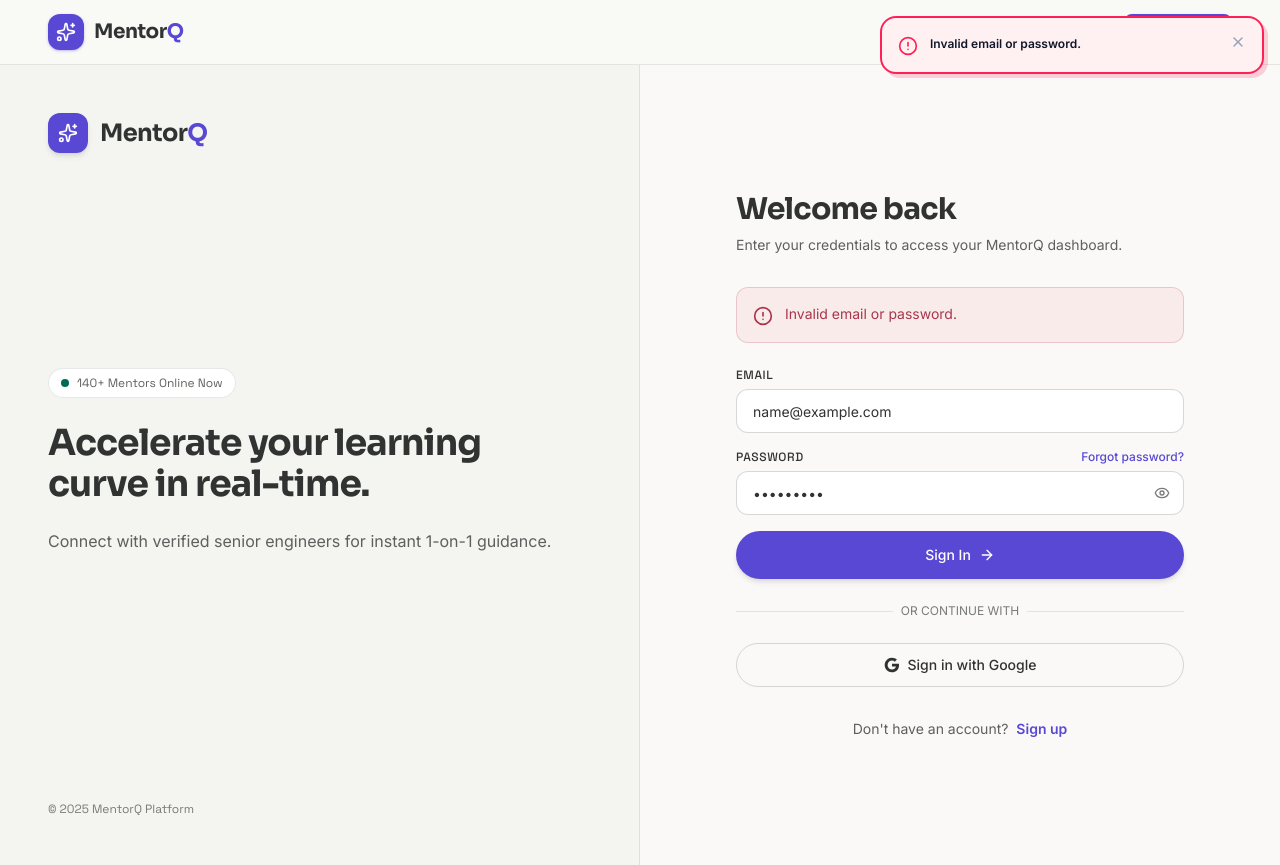
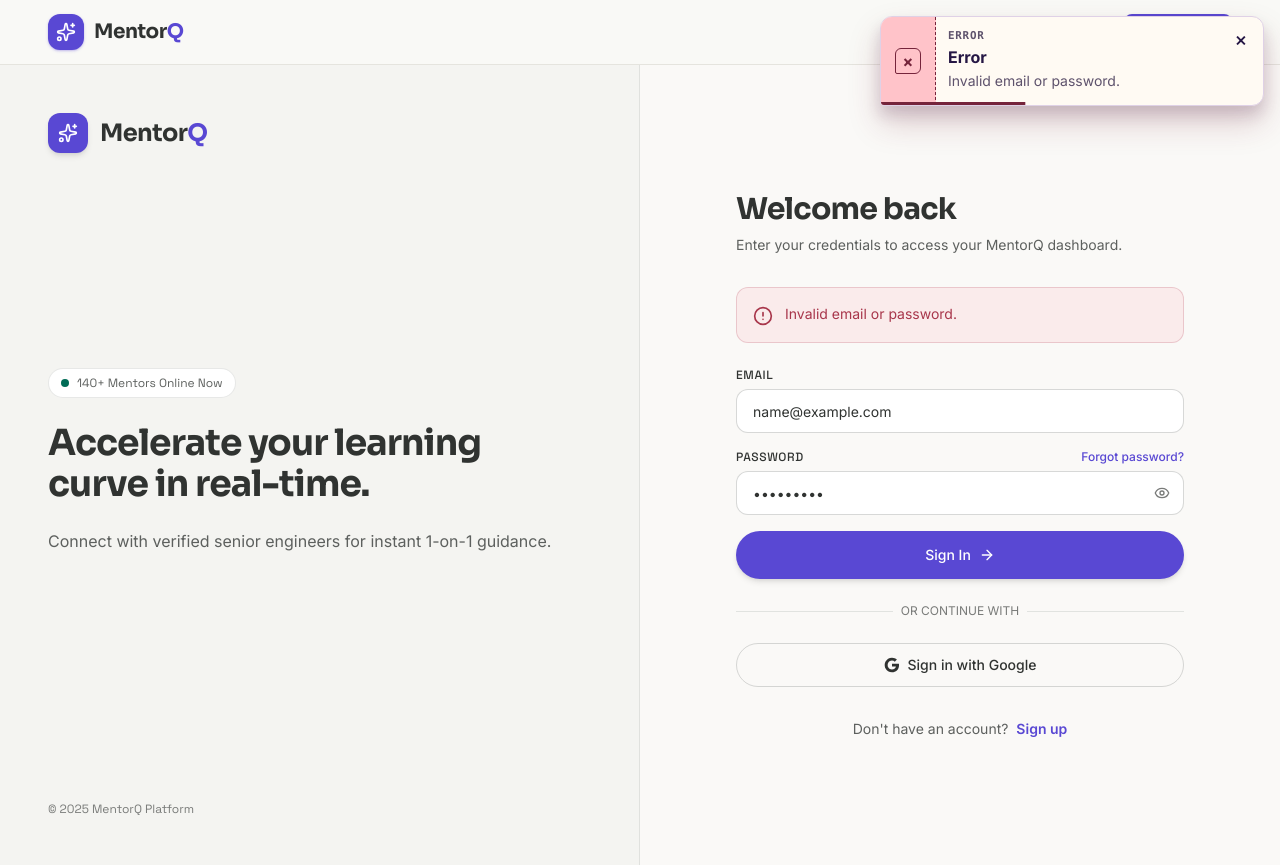
Before and after one commit to Althaf-vt/MentorQ, a React (Vite) app in the folder frontend/: page /login in a window 1280 px wide. Both pictures are taken after typing "name@example.com", "Sample123" into the empty fields and a click on the button "Sign In". Built offline with nearby package versions, Linux system fonts and the light colour scheme; no server answers.

Commit message:
feat(toast): integrate ticket toast with timer and motion lifecycle

```diff
--- a/frontend/src/components/layout/Toaster.tsx
+++ b/frontend/src/components/layout/Toaster.tsx
@@ -1,5 +1,5 @@
 import type React from 'react'
-import { AlertCircle, CheckCircle2, Info, X } from 'lucide-react'
+import { Toast, type ToastTone } from '@/design-system'
 import { useToastStore } from '@/store/toastStore'
 
 export const Toaster: React.FC = () => {
@@ -7,59 +7,32 @@ export const Toaster: React.FC = () => {
   const removeToast = useToastStore((state) => state.removeToast)
 
   return (
-    <>
-      {/* Toast Overlay */}
-      <div className="fixed top-4 right-4 z-50 flex flex-col gap-3 max-w-sm w-full pointer-events-none">
-        {toasts.map((toast) => {
-          let bgClass = 'bg-indigo-50 border-[#5948d3] text-slate-900 shadow-[#5948d3]/20'
-          let Icon = Info
-          let iconColor = 'text-[#5948d3]'
-
-          if (toast.type === 'success') {
-            bgClass = 'bg-emerald-50 border-emerald-500 text-slate-900 shadow-emerald-500/20'
-            Icon = CheckCircle2
-            iconColor = 'text-emerald-500'
-          } else if (toast.type === 'error') {
-            bgClass = 'bg-rose-50 border-rose-500 text-slate-900 shadow-rose-500/20'
-            Icon = AlertCircle
-            iconColor = 'text-rose-500'
-          }
-
-          return (
-            <div
-              key={toast.id}
-              className={`pointer-events-auto flex items-start gap-3 p-4 rounded-2xl border-2 shadow-[4px_4px_0px_0px_rgba(0,0,0,1)] transition-all duration-300 transform translate-y-0 ${bgClass}`}
-              style={{ animation: 'slideIn 0.2s ease-out' }}
-            >
-              <Icon className={`w-5 h-5 shrink-0 mt-0.5 ${iconColor}`} />
-              <div className="flex-1 text-xs font-semibold font-body leading-relaxed">
-                {toast.message}
-              </div>
-              <button
-                type="button"
-                aria-label="Dismiss notification"
-                onClick={() => removeToast(toast.id)}
-                className="text-slate-400 hover:text-slate-900 transition-colors shrink-0"
-              >
-                <X className="w-4 h-4" />
-              </button>
-            </div>
-          )
-        })}
-      </div>
-
-      <style>{`
-        @keyframes slideIn {
-          from {
-            transform: translateX(100%) translateY(-10px);
-            opacity: 0;
-          }
-          to {
-            transform: translateX(0) translateY(0);
-            opacity: 1;
-          }
-        }
-      `}</style>
-    </>
+    <div
+      className="fixed top-4 right-4 z-50 flex flex-col gap-3 max-w-sm w-full pointer-events-none items-end"
+      aria-live="polite"
+    >
+      {toasts.map((t) => (
+        <div key={t.id} className="pointer-events-auto w-full flex justify-end">
+          <Toast
+            notification={{
+              id: t.id,
+              tone: t.type as ToastTone,
+              title:
+                t.title ||
+                (t.type === 'error'
+                  ? 'Error'
+                  : t.type === 'success'
+                  ? 'Success'
+                  : t.type === 'warning'
+                  ? 'Warning'
+                  : 'Notice'),
+              message: t.message,
+              duration: t.duration !== undefined ? t.duration : t.type === 'warning' ? null : 4500,
+            }}
+            onDismiss={(id) => removeToast(String(id))}
+          />
+        </div>
+      ))}
+    </div>
   )
 }
--- a/frontend/src/store/toastStore.ts
+++ b/frontend/src/store/toastStore.ts
@@ -1,41 +1,23 @@
 import { create } from 'zustand'
 import type { ToastState } from '@/types/toast.types'
-
-const TOAST_DURATION_MS = 4000
-const toastTimers = new Map<string, ReturnType<typeof setTimeout>>()
 
 export const useToastStore = create<ToastState>((set) => ({
   toasts: [],
 
   removeToast: (id) => {
-    const existingTimer = toastTimers.get(id)
-    if (existingTimer) {
-      clearTimeout(existingTimer)
-      toastTimers.delete(id)
-    }
-
     set((state) => ({
       toasts: state.toasts.filter((t) => t.id !== id),
     }))
   },
 
-  showToast: (message, type) => {
+  showToast: (message, type, title, duration) => {
     const id =
       typeof crypto !== 'undefined' && typeof crypto.randomUUID === 'function'
         ? crypto.randomUUID()
         : Math.random().toString(36).substring(2, 9)
 
     set((state) => ({
-      toasts: [...state.toasts, { id, message, type }],
+      toasts: [...state.toasts, { id, message, type, title, duration }],
     }))
-
-    const timer = setTimeout(() => {
-      toastTimers.delete(id)
-      set((state) => ({
-        toasts: state.toasts.filter((t) => t.id !== id),
-      }))
-    }, TOAST_DURATION_MS)
-
-    toastTimers.set(id, timer)
   },
 }))
--- a/frontend/src/types/toast.types.ts
+++ b/frontend/src/types/toast.types.ts
@@ -1,13 +1,15 @@
-export type ToastType = 'success' | 'error' | 'info'
+export type ToastType = 'success' | 'error' | 'warning' | 'info'
 
 export interface Toast {
   id: string
   message: string
   type: ToastType
+  title?: string
+  duration?: number | null
 }
 
 export interface ToastState {
   toasts: Toast[]
-  showToast: (message: string, type: ToastType) => void
+  showToast: (message: string, type: ToastType, title?: string, duration?: number | null) => void
   removeToast: (id: string) => void
 }
```
